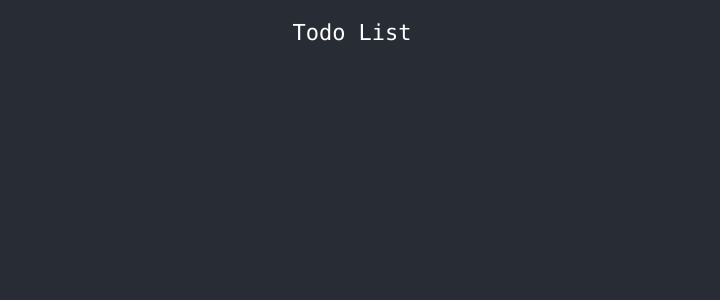
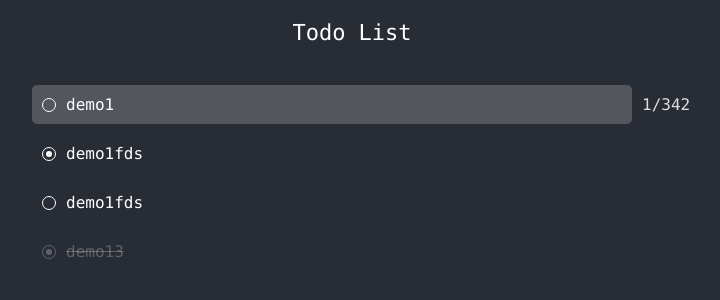
Before and after one commit to shy-robin/todo-list, a React (Create React App) app in the folder packages/web/: page / in a window 1280 px wide. Shown: the top 300 px of the page, without its empty margins (288-1008 px from the left). Built offline with nearby package versions, Linux system fonts and the light colour scheme.

Commit message:
feat: ListItem

```diff
--- a/packages/web/src/App.tsx
+++ b/packages/web/src/App.tsx
@@ -1,10 +1,28 @@
+import styled from "styled-components";
 import Header from "./components/header/Header";
+import Board from "./components/board/Board";
+
+const StyledApp = styled.div`
+  width: 100vw;
+  height: 100vh;
+  background-color: #282c34;
+  color: #fff;
+  margin: 0;
+  font-family: source-code-pro, Menlo, Monaco, Consolas, "Courier New",
+    monospace;
+  -webkit-font-smoothing: antialiased;
+  -moz-osx-font-smoothing: grayscale;
+  display: flex;
+  flex-direction: column;
+  align-items: center;
+`;
 
 const App = () => {
   return (
-    <>
+    <StyledApp>
       <Header />
-    </>
+      <Board />
+    </StyledApp>
   );
 };
 
--- /dev/null
+++ b/packages/web/src/components/board/Board.tsx
@@ -0,0 +1,70 @@
+import { useState } from "react";
+import styled from "styled-components";
+import ListItem, { ListItemProps } from "../list-item/ListItem";
+
+const StyledBoard = styled.div`
+  margin-top: 20px;
+  width: 50%;
+  height: 80%;
+`;
+
+const Board = () => {
+  const [currentItemId, setCurrentItemId] = useState(0);
+  const [checkedItems, setCheckedItems] = useState([1, 3]);
+  const list: ListItemProps[] = [
+    {
+      id: 0,
+      index: 1,
+      title: "demo1",
+      total: 342,
+      status: 0,
+    },
+    {
+      id: 1,
+      index: 2,
+      title: "demo1fds",
+      total: 342,
+      status: 0,
+    },
+    {
+      id: 2,
+      index: 3,
+      title: "demo1fds",
+      total: 342,
+      status: 0,
+    },
+    {
+      id: 3,
+      index: 4,
+      title: "demo13",
+      total: 342,
+      status: 1,
+    },
+  ];
+
+  const handleListItemClick = (id: number) => {
+    if (checkedItems.some((item) => item === id)) {
+      setCheckedItems(checkedItems.filter((item) => item !== id));
+    } else {
+      setCheckedItems([...checkedItems, id]);
+    }
+    setCurrentItemId(id);
+  };
+
+  return (
+    <StyledBoard>
+      {list.map((item) => {
+        return (
+          <ListItem
+            {...item}
+            isActive={currentItemId === item.id}
+            isChecked={checkedItems.some((i) => i === item.id)}
+            onListItemClick={handleListItemClick}
+          />
+        );
+      })}
+    </StyledBoard>
+  );
+};
+
+export default Board;
--- a/packages/web/src/components/header/Header.tsx
+++ b/packages/web/src/components/header/Header.tsx
@@ -1,6 +1,6 @@
 import styled from "styled-components";
 
-const Wrapper = styled.div`
+const StyledHeader = styled.div`
   font-size: 22px;
   width: 100%;
   text-align: center;
@@ -9,11 +9,7 @@ const Wrapper = styled.div`
 `;
 
 const Header = () => {
-  return (
-    <>
-      <Wrapper>Todo List</Wrapper>
-    </>
-  );
+  return <StyledHeader>Todo List</StyledHeader>;
 };
 
 export default Header;
--- /dev/null
+++ b/packages/web/src/components/list-item/ListItem.tsx
@@ -0,0 +1,104 @@
+import styled from "styled-components";
+
+export const enum ItemStatus {
+  TODO = 0,
+  DONE = 1,
+}
+
+const StyledListItem = styled.div`
+  display: flex;
+  align-items: center;
+  margin-bottom: 10px;
+`;
+
+const itemColor: { [ItemStatus.TODO]: string; [ItemStatus.DONE]: string } = {
+  [ItemStatus.DONE]: "rgba(255, 255, 255, 0.25)",
+  [ItemStatus.TODO]: "rgba(255, 255, 255, 1)",
+};
+
+const StyledListItemContent = styled.div<{
+  isActive?: boolean;
+  status: ItemStatus;
+}>`
+  width: 100%;
+  display: flex;
+  align-items: center;
+  padding: 10px;
+  border-radius: 5px;
+  cursor: pointer;
+  text-decoration: ${(props) =>
+    props.status === ItemStatus.DONE ? "line-through" : "unset"};
+  color: ${(props) => itemColor[props.status]};
+  &:hover {
+    background-color: rgba(255, 255, 255, 0.1);
+  }
+  background-color: ${(props) =>
+    props.isActive ? "rgba(255, 255, 255, 0.2)" : "none"};
+`;
+
+const CheckBox = styled.div<{ status: ItemStatus }>`
+  border: 1px solid #ddd;
+  border: ${(props) => `1px solid ${itemColor[props.status]}`};
+  width: 12px;
+  height: 12px;
+  border-radius: 50%;
+  margin-right: 10px;
+  position: relative;
+`;
+
+const CheckBoxDot = styled.div<{ status: ItemStatus }>`
+  width: 6px;
+  height: 6px;
+  border-radius: 50%;
+  background-color: ${(props) => itemColor[props.status]};
+  position: absolute;
+  left: 50%;
+  top: 50%;
+  transform: translate(-50%, -50%);
+`;
+
+const Index = styled.div`
+  width: 30px;
+  color: #ddd;
+  margin-left: 10px;
+`;
+
+export interface ListItemProps {
+  id: number;
+  title: string;
+  index: number;
+  total: number;
+  status: ItemStatus;
+  isActive?: boolean;
+  isChecked?: boolean;
+  onListItemClick?: (id: number) => void;
+}
+const ListItem = (props: ListItemProps) => {
+  const {
+    id,
+    title,
+    index,
+    total,
+    status,
+    isActive = false,
+    isChecked = false,
+    onListItemClick = () => {},
+  } = props;
+  return (
+    <StyledListItem>
+      <StyledListItemContent
+        isActive={isActive}
+        status={status}
+        onClick={() => onListItemClick(id)}
+      >
+        <CheckBox status={status}>
+          {isChecked && <CheckBoxDot status={status} />}
+        </CheckBox>
+        <span>{title}</span>
+      </StyledListItemContent>
+      <Index>{isActive && `${index}/${total}`}</Index>
+    </StyledListItem>
+  );
+};
+
+export default ListItem;
--- a/packages/web/src/index.css
+++ b/packages/web/src/index.css
@@ -1,9 +1,4 @@
 body {
-  background-color: #282c34;
-  color: #fff;
   margin: 0;
-  font-family: source-code-pro, Menlo, Monaco, Consolas, "Courier New",
-    monospace;
-  -webkit-font-smoothing: antialiased;
-  -moz-osx-font-smoothing: grayscale;
+  padding: 0;
 }
```
Also changed, not shown: packages/web/src/index.tsx (+6 -6 lines).
